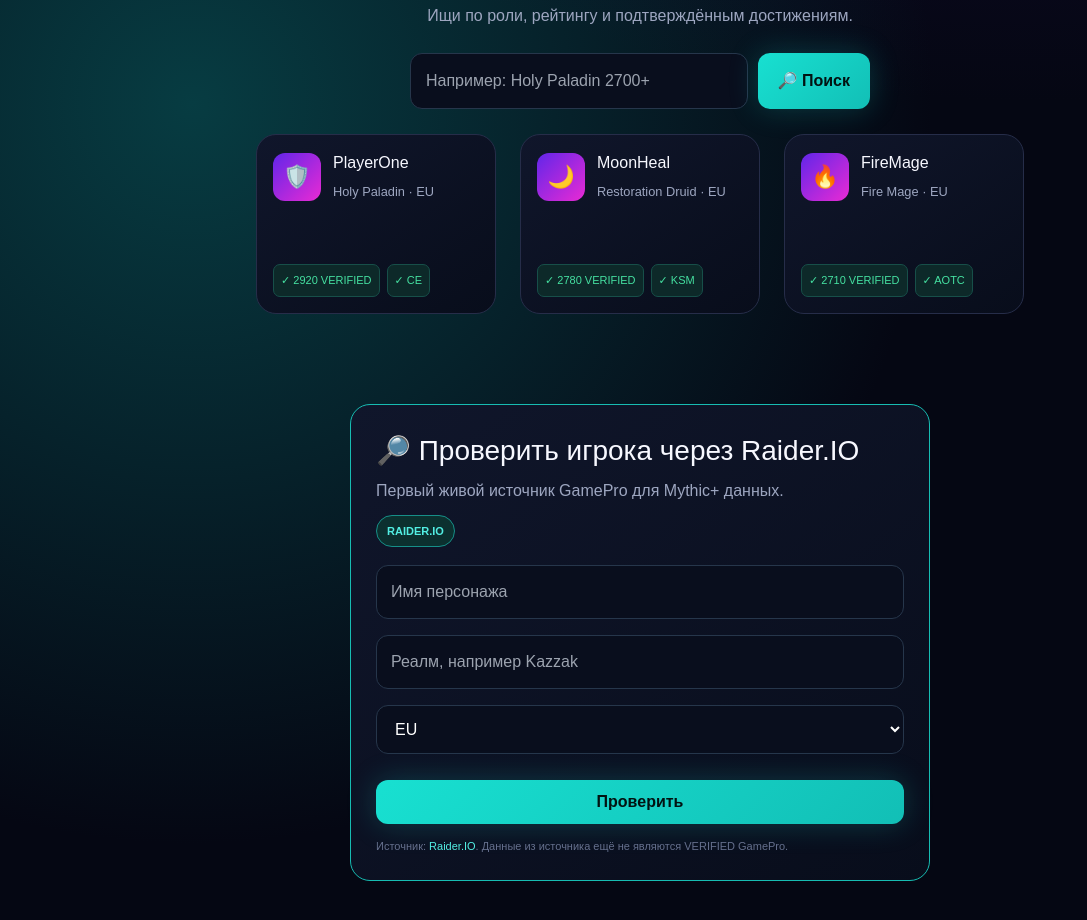
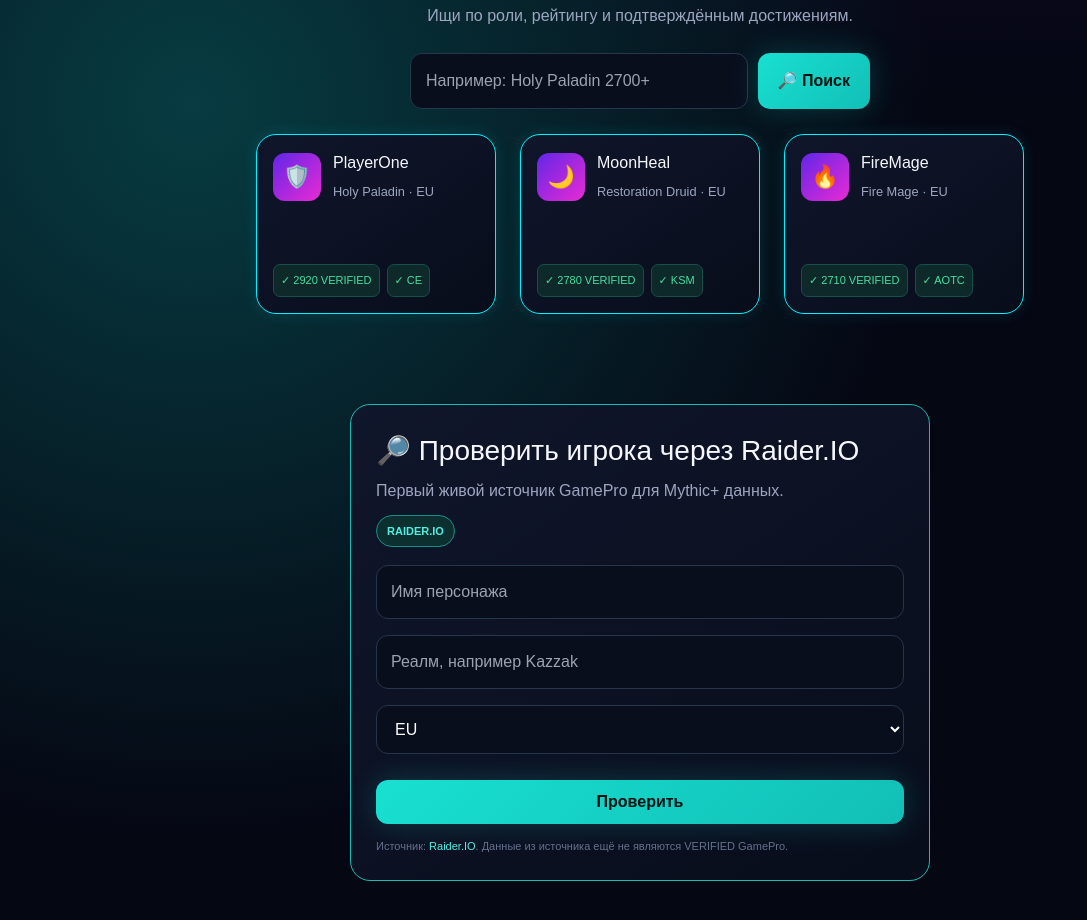
Before and after one commit to vesttrading/gamepro-market, a Next.js app: page / in a window 1280 px wide. Shown: the part 1380-2300 px from the top of the page, without its empty margins (0-1087 px from the left). Built offline with nearby package versions, Linux system fonts and the light colour scheme; no server answers.

Commit message:
Add border and box-shadow to flex container

```diff
--- a/app/globals.css
+++ b/app/globals.css
@@ -167,6 +167,9 @@
     flex-direction: column !important;
     justify-content: space-between !important;
     padding: 16px !important;
+    border: 1px solid #00f2fe !important;
+    box-shadow: 0 0 15px rgba(0, 242, 254, 0.12) !important;
+
 }
 
 /* А это правило сработает ТОЛЬКО на экранах телефонов (меньше 768px) */
```
